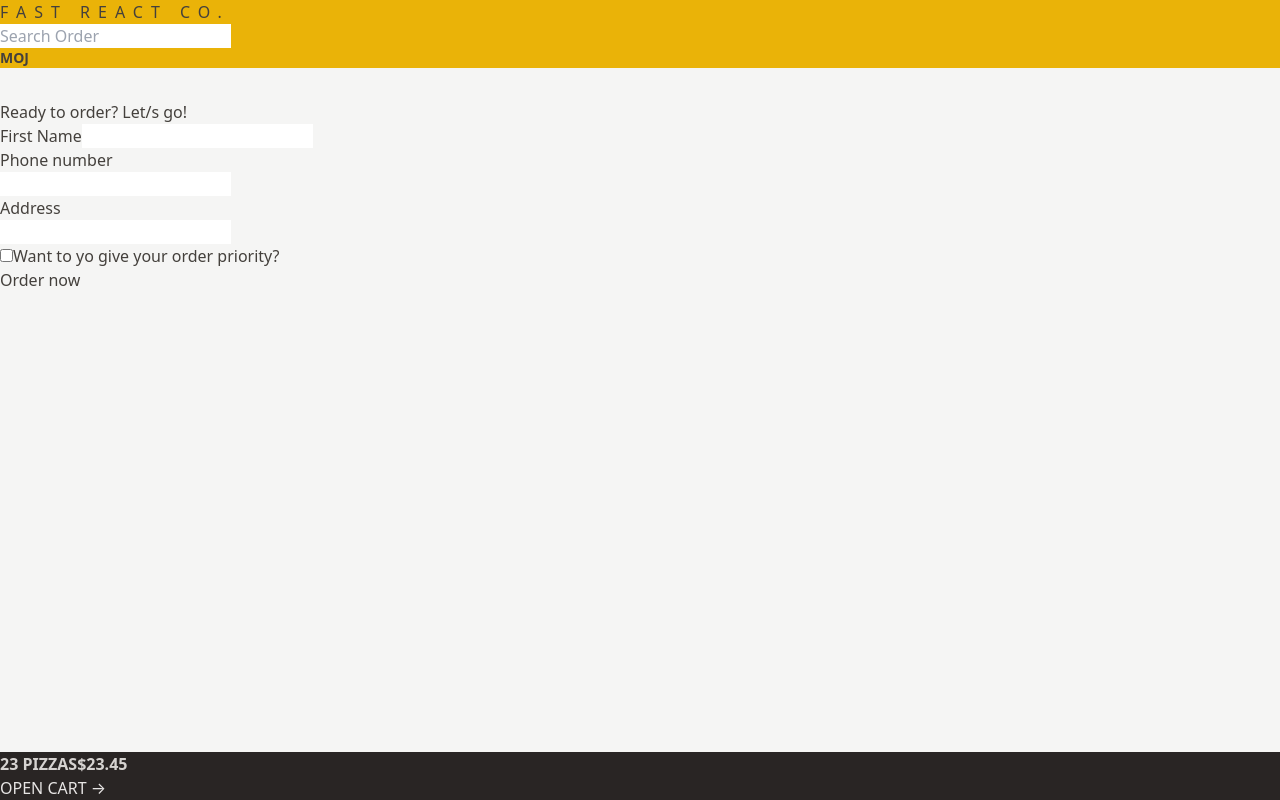
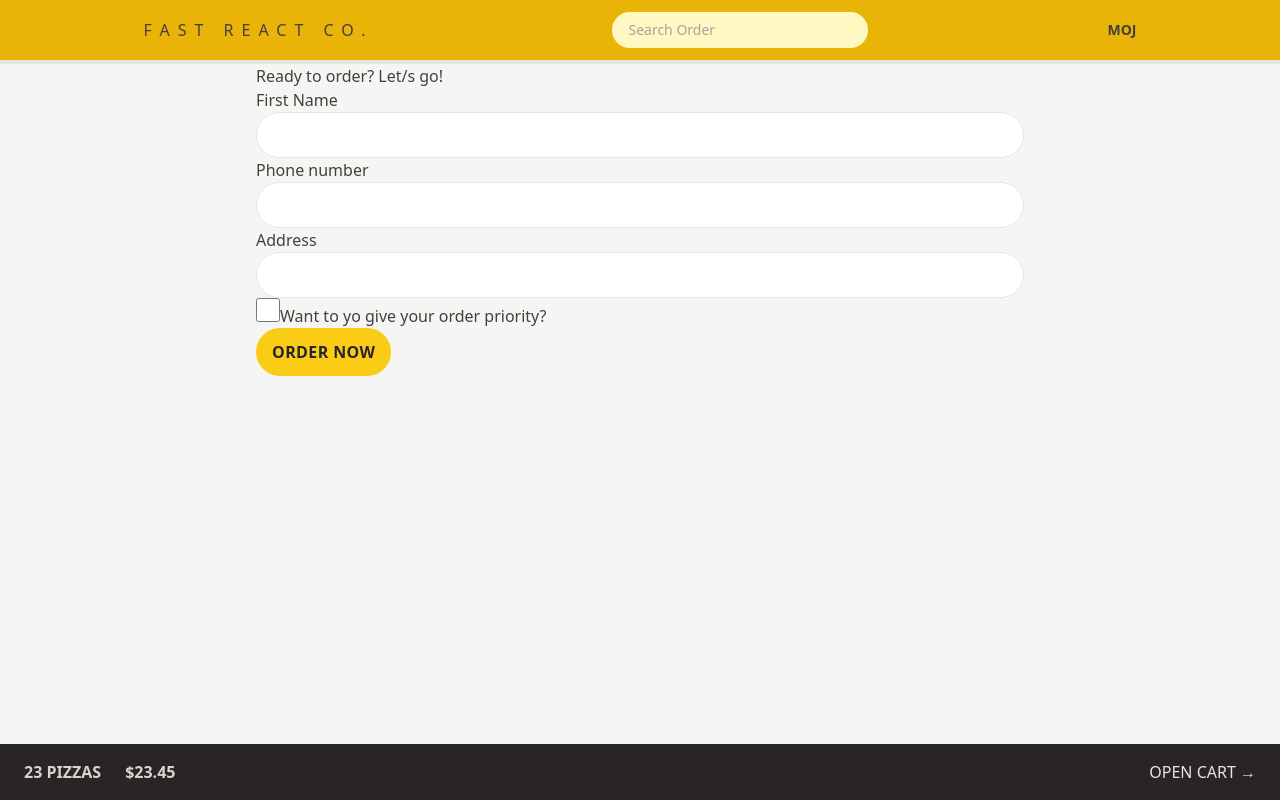
Before and after one commit to mojvaf/fast-pizza, a React (Vite) app: page /order/new in a window 1280 px wide. Built offline with nearby package versions, Linux system fonts and the light colour scheme.

Commit message:
style inputs

```diff
--- a/src/features/cart/Cart.jsx
+++ b/src/features/cart/Cart.jsx
@@ -1,4 +1,4 @@
-import { Link } from "react-router-dom";
+import { Link } from 'react-router-dom';
 
 /*const fakeCart = [
   {
@@ -29,7 +29,12 @@
 
   return (
     <div>
-      <Link to="/menu">&larr; Back to menu</Link>
+      <Link
+        to="/menu "
+        className="text-sm text-blue-500 hover:text-blue-800 hover:underline"
+      >
+        &larr; Back to menu
+      </Link>
 
       <h2>Your cart, %NAME%</h2>
 
--- a/src/features/cart/CartOverview.jsx
+++ b/src/features/cart/CartOverview.jsx
@@ -2,8 +2,8 @@
 
 function CartOverview() {
   return (
-    <div className="bg-stone-800 uppercase text-stone-200">
-      <p className="font-semibold text-stone-300">
+    <div className="flex items-center justify-between bg-stone-800 px-4  py-4 text-sm uppercase text-stone-200 sm:px-6 md:text-base">
+      <p className="space-x-4 font-semibold text-stone-300 sm:space-x-6">
         <span>23 pizzas</span>
         <span>$23.45</span>
       </p>
--- a/src/features/order/CreateOrder.jsx
+++ b/src/features/order/CreateOrder.jsx
@@ -1,7 +1,11 @@
 // https://uibakery.io/regex-library/phone-number
 
-import { Form, redirect, useActionData, useNavigate } from 'react-router-dom';
-import { createOrder } from '../../services/apiRestaurant';
+import {
+  Form,
+  /*redirect,*/ useActionData,
+  useNavigate,
+} from 'react-router-dom';
+//import { createOrder } from '../../services/apiRestaurant';
 
 const isValidPhone = (str) =>
   /^\+?\d{1,4}?[-.\s]?\(?\d{1,3}?\)?[-.\s]?\d{1,4}[-.\s]?\d{1,4}[-.\s]?\d{1,9}$/.test(
@@ -48,13 +52,13 @@
       <Form method="POST">
         <div>
           <label>First Name</label>
-          <input type="text" name="customer" required />
+          <input type="text" name="customer" required className="input" />
         </div>
 
         <div>
           <label>Phone number</label>
           <div>
-            <input type="tel" name="phone" required />
+            <input type="tel" name="phone" required className="input" />
           </div>
           {formErrors?.phone && <p>{formErrors.phone}</p>}
         </div>
@@ -62,7 +66,7 @@
         <div>
           <label>Address</label>
           <div>
-            <input type="text" name="address" required />
+            <input type="text" name="address" required className="input" />
           </div>
         </div>
 
@@ -71,6 +75,8 @@
             type="checkbox"
             name="priority"
             id="priority"
+            className="focus:right-offset-2 h-6 w-6 accent-yellow-400
+             focus:outline-none focus:ring focus:ring-yellow-400 focus:ring-offset-2"
             // value={withPriority}
             // onChange={(e) => setWithPriority(e.target.checked)}
           />
@@ -79,7 +85,14 @@
 
         <div>
           <input type="hidden" name="cart" value={JSON.stringify(cart)} />
-          <button disabled={isSubmitting}>
+          <button
+            disabled={isSubmitting}
+            className="inline-block rounded-full bg-yellow-400 px-4 py-3 font-semibold uppercase tracking-wide
+             text-stone-800 transition-colors duration-300
+              hover:bg-yellow-300 focus:bg-yellow-300
+               focus:outline-none focus:ring focus:ring-yellow-300
+               focus:ring-offset-2 disabled:cursor-not-allowed"
+          >
             {isSubmitting ? 'Placing order ...' : 'Order now'}
           </button>
         </div>
@@ -92,7 +105,7 @@
 export async function action({ request }) {
   const formData = await request.formData();
   const data = Object.fromEntries(formData);
-  console.log(data);
+  //console.log(data);
   // we create a new data
   const order = {
     ...data,
@@ -106,8 +119,9 @@
   if (Object.keys(errors).length > 0) return errors;
 
   //if everything is okey, create new order and redirect
-  const newOrder = await createOrder(order);
-  return redirect(`/order/${newOrder.id}`);
+  // const newOrder = await createOrder(order);
+  // return redirect(`/order/${newOrder.id}`);
+  return null;
 }
 
 export default CreateOrder;
--- a/src/features/order/SearchOrder.jsx
+++ b/src/features/order/SearchOrder.jsx
@@ -1,5 +1,5 @@
-import { useState } from "react";
-import { useNavigate } from "react-router-dom";
+import { useState } from 'react';
+import { useNavigate } from 'react-router-dom';
 
 function SearchOrder() {
   const [query, setQuery] = useState();
@@ -10,7 +10,7 @@
     e.preventDefault();
     if (!query) return;
     navigate(`/order/${query}`);
-    setQuery("");
+    setQuery('');
   }
 
   return (
@@ -19,6 +19,10 @@
         placeholder="Search Order"
         value={query}
         onChange={(e) => setQuery(e.target.value)}
+        className="w-28 rounded-full bg-yellow-100 px-4 py-2
+        text-sm placeholder:text-stone-400
+        focus:w-72 focus:outline-none focus:ring focus:ring-yellow-800
+        focus:ring-opacity-50 sm:w-64 sm:focus:w-72"
       />
     </form>
   );
--- a/src/features/user/CreateUser.jsx
+++ b/src/features/user/CreateUser.jsx
@@ -9,13 +9,16 @@
 
   return (
     <form onSubmit={handleSubmit}>
-      <p>👋 Welcome! Please start by telling us your name:</p>
+      <p className="text-st mb-4 text-sm text-stone-500 md:text-base">
+        👋 Welcome! Please start by telling us your name:
+      </p>
 
       <input
         type="text"
         placeholder="Your full name"
         value={username}
         onChange={(e) => setUsername(e.target.value)}
+        className="w-72"
       />
 
       {username !== '' && (
--- a/src/features/user/UserName.jsx
+++ b/src/features/user/UserName.jsx
@@ -1,5 +1,5 @@
 function username() {
-  return <div className="text-sm font-semibold">Moj</div>;
+  return <div className="hidden text-sm font-semibold md:block">Moj</div>;
 }
 
 export default username;
--- a/src/index.css
+++ b/src/index.css
@@ -2,41 +2,50 @@
 @tailwind components;
 @tailwind utilities;
 
-body {
-  font-family: system-ui, -apple-system, BlinkMacSystemFont, "Segoe UI", Roboto,
-    Oxygen, Ubuntu, Cantarell, "Open Sans", "Helvetica Neue", sans-serif;
-  background-color: #f7f7f7;
-  color: #444;
+@layer components {
+  .input {
+    @apply w-full rounded-full border border-stone-200 px-4
+    py-2 text-sm
+    transition-all duration-300 placeholder:text-stone-400
+    focus:outline-none focus:ring focus:ring-yellow-400 md:px-6 md:py-3;
+  }
 }
-
-.layout {
-  display: grid;
-  grid-template-rows: auto 1fr auto;
-  gap: 32px;
-  height: 100dvh;
-}
-
 /* https://dev.to/afif/i-made-100-css-loaders-for-your-next-project-4eje */
 .loader {
   width: 45px;
   aspect-ratio: 0.75;
   --c: no-repeat linear-gradient(#333 0 0);
-  background: var(--c) 0% 50%, var(--c) 50% 50%, var(--c) 100% 50%;
+  background:
+    var(--c) 0% 50%,
+    var(--c) 50% 50%,
+    var(--c) 100% 50%;
   background-size: 20% 50%;
   animation: loading 1s infinite linear;
 }
 
 @keyframes loading {
   20% {
-    background-position: 0% 0%, 50% 50%, 100% 50%;
+    background-position:
+      0% 0%,
+      50% 50%,
+      100% 50%;
   }
   40% {
-    background-position: 0% 100%, 50% 0%, 100% 50%;
+    background-position:
+      0% 100%,
+      50% 0%,
+      100% 50%;
   }
   60% {
-    background-position: 0% 50%, 50% 100%, 100% 0%;
+    background-position:
+      0% 50%,
+      50% 100%,
+      100% 0%;
   }
   80% {
-    background-position: 0% 50%, 50% 50%, 100% 100%;
+    background-position:
+      0% 50%,
+      50% 50%,
+      100% 100%;
   }
 }
--- a/src/ui/AppLayout.jsx
+++ b/src/ui/AppLayout.jsx
@@ -1,19 +1,21 @@
-import { Header } from "./Header";
-import CartOverview from "../features/cart/CartOverview";
-import { Outlet, useNavigation } from "react-router-dom";
-import Loader from "./Loading";
+import { Header } from './Header';
+import CartOverview from '../features/cart/CartOverview';
+import { Outlet, useNavigation } from 'react-router-dom';
+import Loader from './Loading';
 
 function AppLayout() {
   const navigation = useNavigation();
-  const isLoading = navigation.state === "loading";
+  const isLoading = navigation.state === 'loading';
 
   return (
-    <div className="layout">
+    <div className="grid h-screen grid-rows-[auto_1fr_auto]">
       {isLoading && <Loader />}
       <Header />
-      <main>
-        <Outlet />
-      </main>
+      <div className="overflow-scroll">
+        <main className="max-auto mx-auto max-w-3xl ">
+          <Outlet />
+        </main>
+      </div>
       <CartOverview />
     </div>
   );
--- a/src/ui/Header.jsx
+++ b/src/ui/Header.jsx
@@ -4,7 +4,10 @@
 
 export const Header = () => {
   return (
-    <header className="bg-yellow-500 uppercase">
+    <header
+      className="flex items-center justify-around border-b-4 border-stone-200
+     bg-yellow-500 px-4 py-3 uppercase sm:px-6"
+    >
       <Link to="/" className="tracking-[0.5rem]">
         Fast React co.
       </Link>
--- a/src/ui/Home.jsx
+++ b/src/ui/Home.jsx
@@ -1,7 +1,8 @@
+import CreateUser from '../features/user/CreateUser';
 function Home() {
   return (
-    <div>
-      <h1 className="text-center text-xl font-semibold">
+    <div className="my-10 px-4 text-center sm:my-16">
+      <h1 className="mb-5  text-xl font-semibold md:text-3xl">
         The best pizza.
         <br />
         <span className="text-yellow-500">
@@ -9,6 +10,7 @@
           Straight out of the oven, straight to you.
         </span>
       </h1>
+      <CreateUser />
     </div>
   );
 }
```
